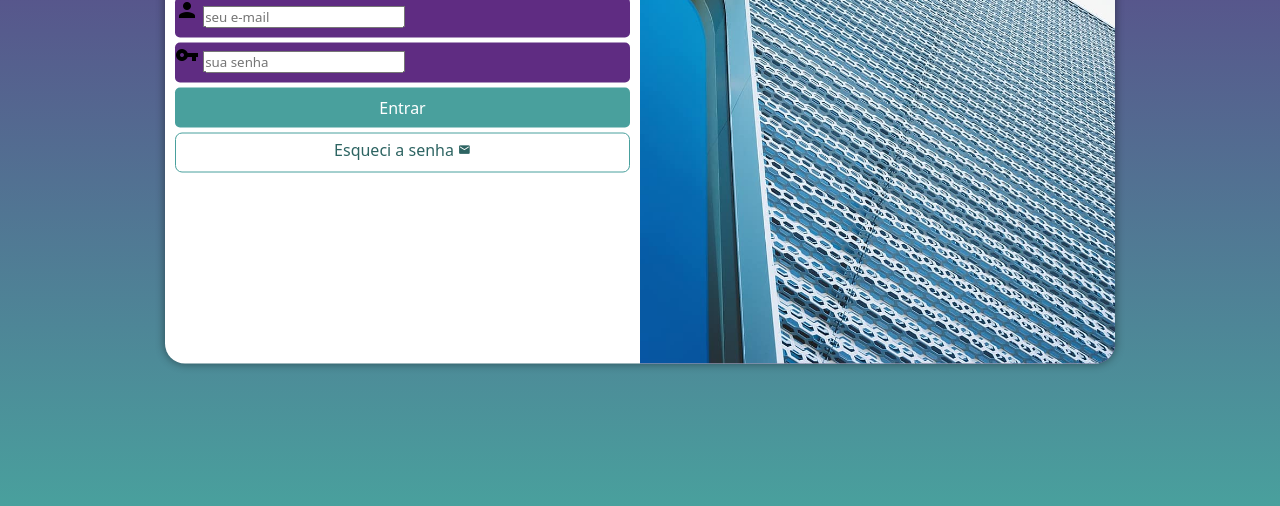
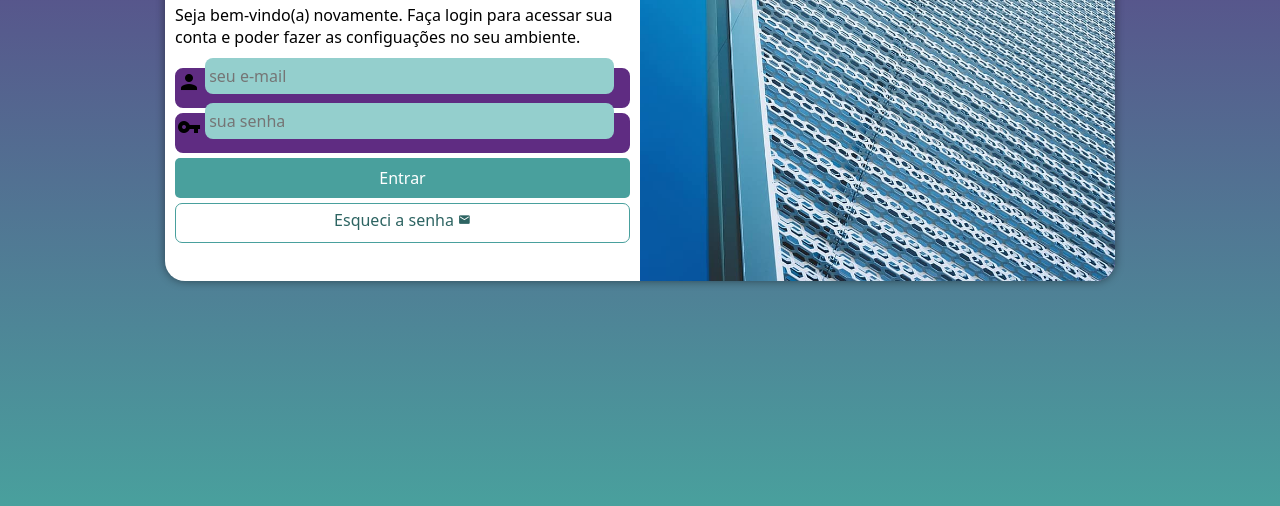
Before and after one commit to Janilene/projeto-login, a plain HTML site: page index.html in a window 1280 px wide. Shown: the part 294-800 px from the top of the page. Drawn offline with Linux system fonts and the light colour scheme.

Commit message:
burg fix

```diff
--- a/estilos/media-query.css
+++ b/estilos/media-query.css
@@ -9,7 +9,7 @@ Desktop: 992px até 1200px
 Grandes telas: acima de 1200px
 */
 
-@media screen and (min-width: 768px) and (max-width: 992px) {
+@media screen and (min-width: 768px) and (max-width: 992px) { /* CONFIGURAÇÕES PARA TABLET */
 
     body {
         background-image: linear-gradient(to top, #49a09d, #5f2c82);
@@ -17,6 +17,7 @@ Grandes telas: acima de 1200px
 
     section#login {
         width: 80vw;
+        height: 280px;
     }
 
     section#login > div#imagem {
@@ -31,7 +32,7 @@ Grandes telas: acima de 1200px
     }
 }
 
-@media screen and (min-width: 992px) {
+@media screen and (min-width: 992px) { /* CONFIGURAÇÕES PARA DESCKTOP */
 
     body {
         background-image: linear-gradient(to top, #49a09d, #5f2c82);
@@ -39,6 +40,7 @@ Grandes telas: acima de 1200px
 
     section#login {
         width: 950px;
+        height: 350PX;
     }
 
     section#login > div#imagem {
@@ -51,4 +53,13 @@ Grandes telas: acima de 1200px
         float: left;
         width: 50%;
     }
+
+    div#formulario > h1 {
+        font-size: 2em;
+    }
+
+    div#formulario > p {
+        font-size: 1em;
+        margin: 20px 0px;
+    }
 }
--- a/estilos/style.css
+++ b/estilos/style.css
@@ -30,7 +30,6 @@ section#login {
     position: absolute;
     top: 50%;
     left: 50%;
-    transform: translate(-50%, -50%);
     overflow: hidden;
 
     background-color: white;
@@ -39,6 +38,7 @@ section#login {
     border-radius: 20px;
     box-shadow: 0px 0px 10px rgba(0, 0, 0, 0.450);
 
+    transform: translate(-50%, -50%);
     transition: width .3s, height .3s;
     transition-timing-function: ease;
 }
@@ -71,15 +71,42 @@ div#formulario > p {
 
 form > div.campo {
     background-color: #5f2c82;
+    border: 2px solid #5f2c82;
     display: block;
     width: 100%;
     height: 40px;
-    border-radius: 5px;
+    border-radius: 8px;
     margin: 5px 0px;
 }
 
 div.campo > label {
     display: none;
+}
+
+div.campo > i {
+    color: white;
+    /*background-color: black;*/
+    font-size: 2em;
+    width: 40px;
+    padding: 5px;
+    border-radius: 8px;
+    padding: 4px;
+}
+
+div.campo > input {
+    background-color: #94cfcd;
+    font-size: 1em;
+    width: calc(100% - 42px);
+    height: 100%;
+    border: 0px;
+    border-radius: 8px;
+    padding: 4px;
+    transform: translateY(-12px);
+}
+
+div.campo > input:focus-within {
+    background-color: white;
+    border: none;
 }
 
 form > input[type=submit] {
```
